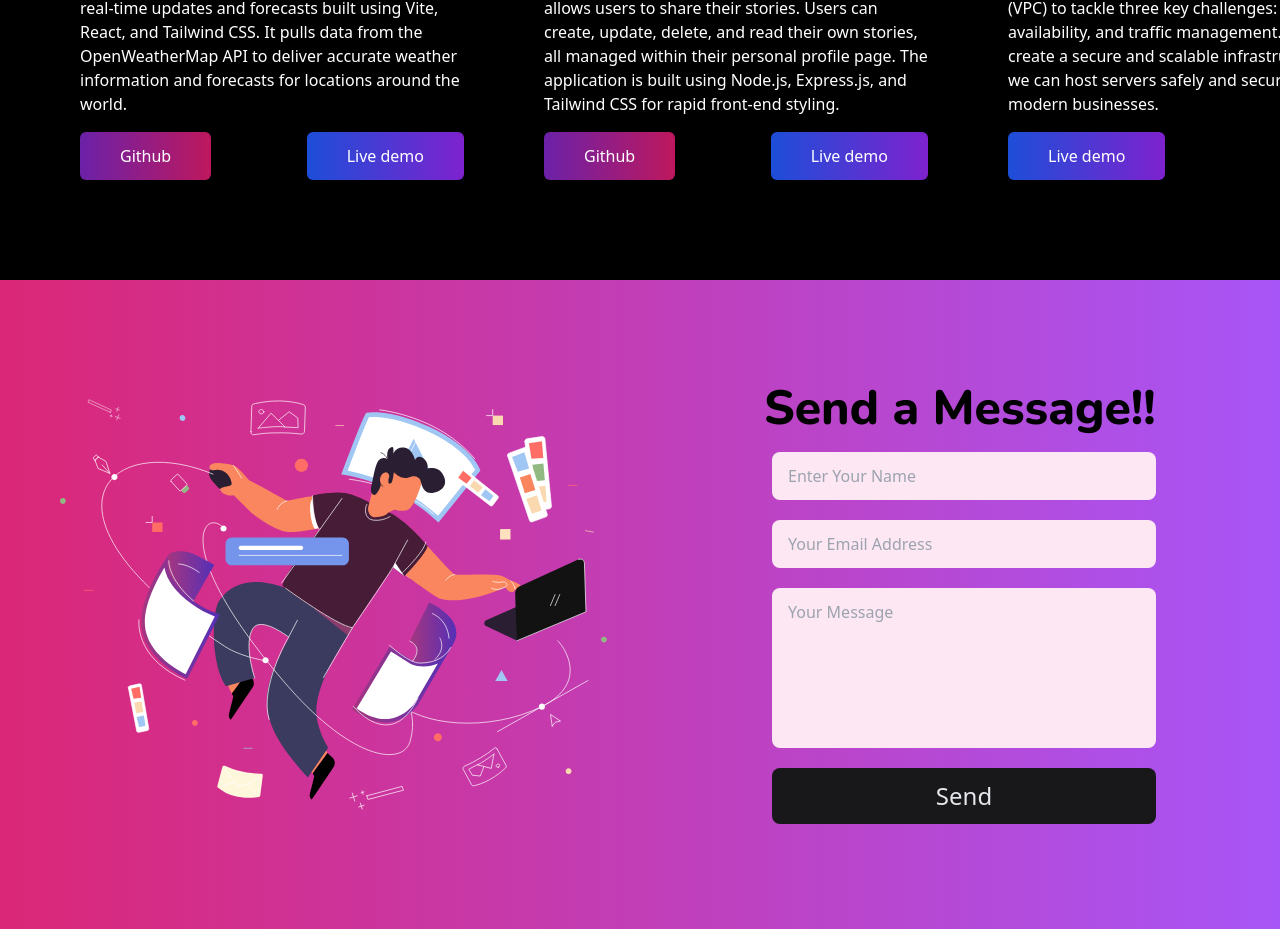
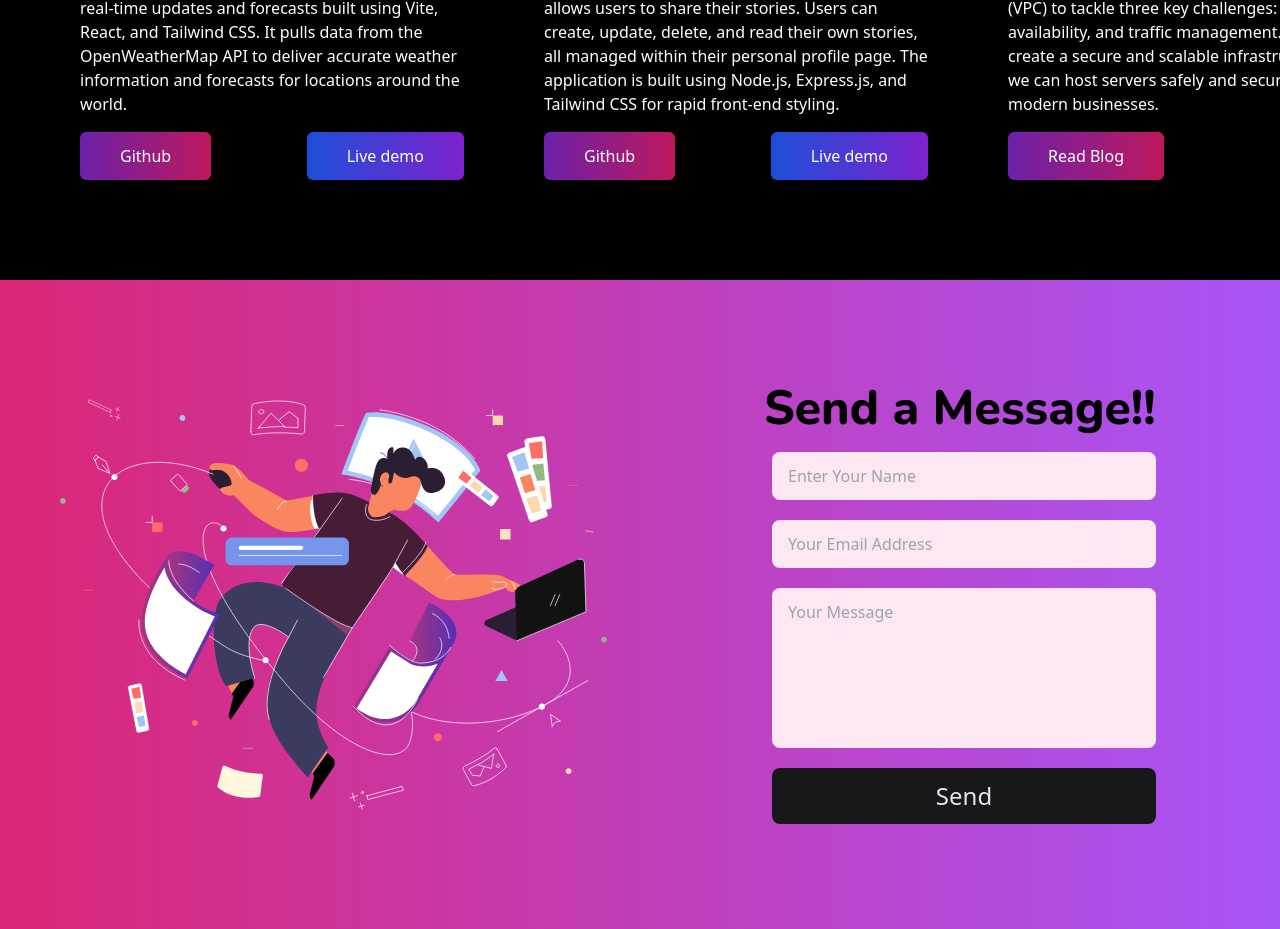
Before and after one commit to PAVAN28GIT/Personal-Portfolio, a React (Vite) app: page / in a window 1280 px wide. Shown: the part 1851-2780 px from the top of the page. Built offline with nearby package versions, Linux system fonts and the light colour scheme.

Commit message:
fix : project button

```diff
--- a/src/components/Projects.jsx
+++ b/src/components/Projects.jsx
@@ -51,6 +51,16 @@ const Projects = () => {
                   Live demo
                 </a>
               )}
+
+              {project.Blog && (
+                <a
+                  href={project.Blog}
+                  target="_blank"
+                  className="bg-gradient-to-r from-purple-800 to-pink-700 px-10 text-white py-3 rounded-md hover:bg-gradient-to-r hover:from-pink-300 hover:to-purple-400 hover:text-black"
+                >
+                  Read Blog
+                </a>
+              )}
             </div>
           </div>
         ))}
--- a/src/utils/constants.js
+++ b/src/utils/constants.js
@@ -38,7 +38,7 @@ export const projects = [
     name: "VPC based Cloud Hosting Setup",
     description : "This project designs an AWS Virtual Private Cloud (VPC) to tackle three key challenges: security, availability, and traffic management. The goal is to create a secure and scalable infrastructure where we can host servers safely and securely for modern businesses.",
     Github: "",
-    LiveDemo: "https://pavan-blog.hashnode.dev/aws-vpc-design1",
+    Blog: "https://pavan-blog.hashnode.dev/aws-vpc-design1",
     img : "/project-images/aws-vpc.avif"
   },
   {
```
